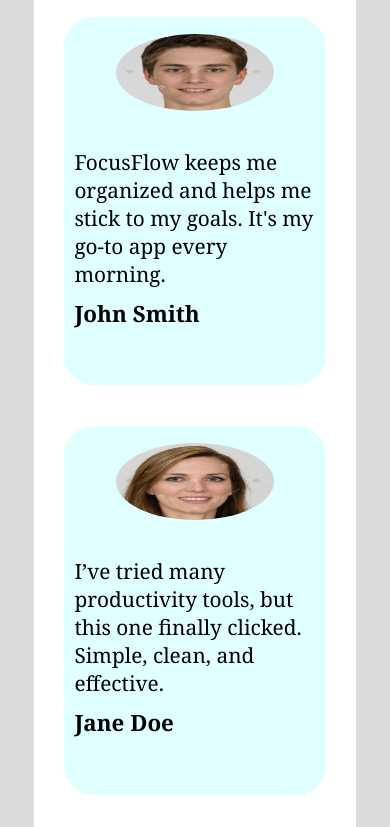
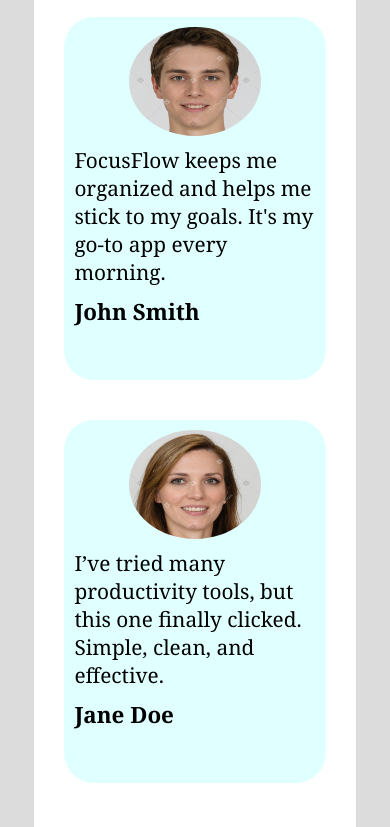
Before and after one commit to nitindaswani/FocusFlow, a plain HTML site: page index.html in a window 390 px wide. Shown: the part 1642-2469 px from the top of the page. Drawn offline with Linux system fonts and the light colour scheme.

Commit message:
Add files via upload

```diff
--- a/style.css
+++ b/style.css
@@ -389,8 +389,9 @@
     grid-template-rows: 30% 70%;
   }
   .card_2 img{
-    width: 60%;
-    height: 70%;
+    width: 50%;
+    height: 100%;
+    margin-top: 20px;
   }
   .card_4 h3{
     font-size: 20px;
```
